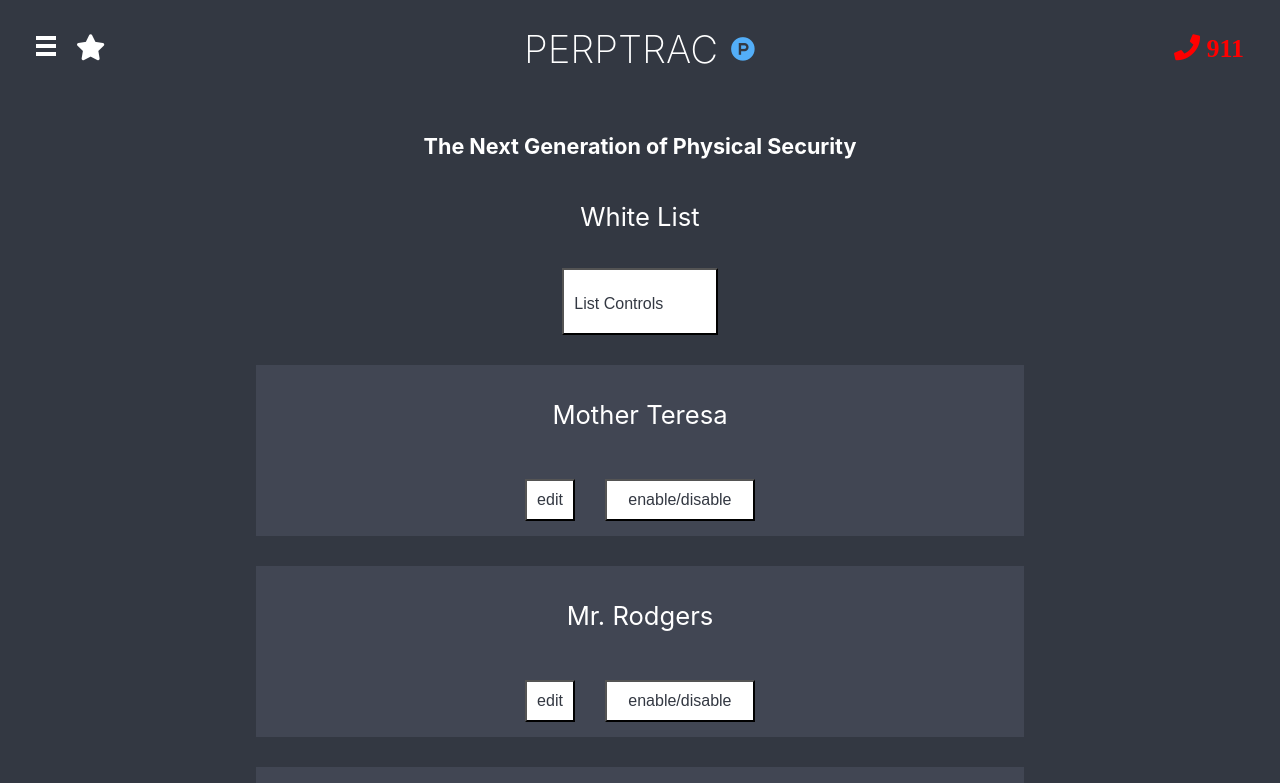
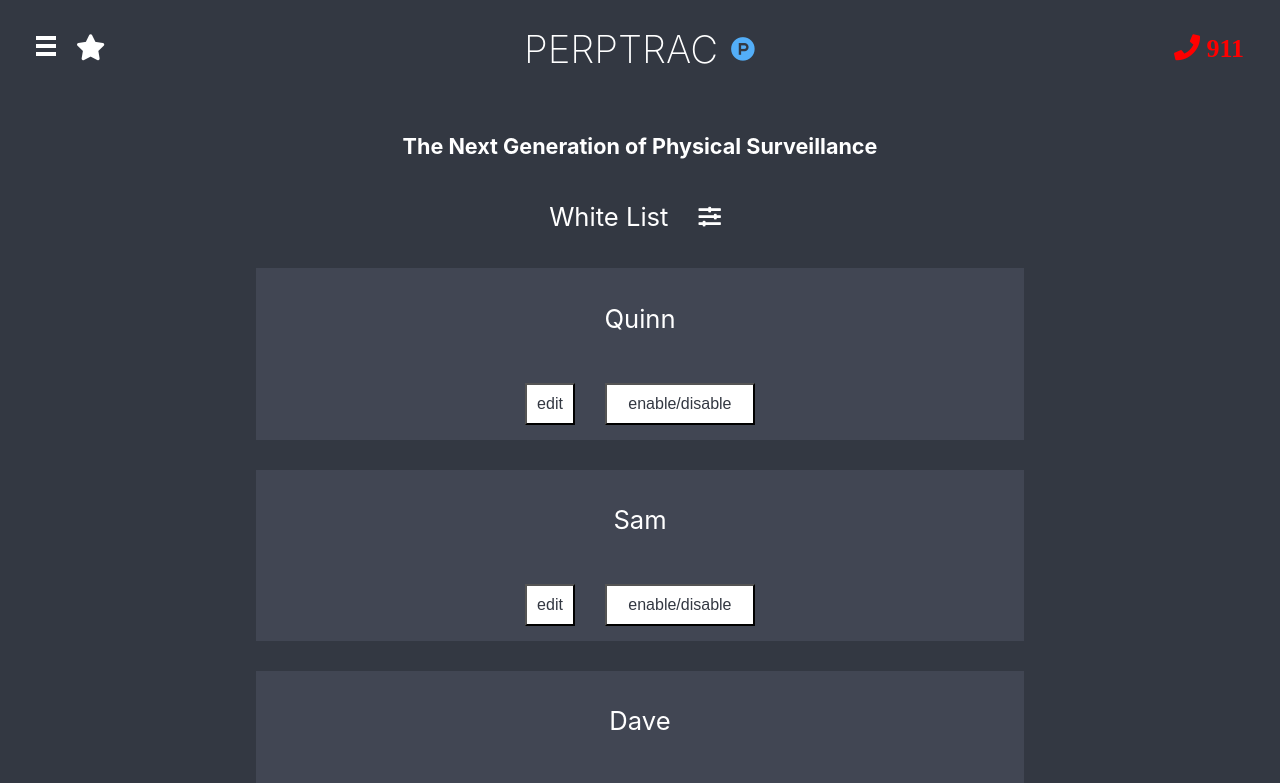
Before and after one commit to careybaldwin02/Security-UI-Front-End, a React (Create React App) app in the folder security/: page /whitelist in a window 1280 px wide. Shown: the top 783 px of the page. Built offline with nearby package versions, Linux system fonts and the light colour scheme; what google-maps-react would draw is missing.

Commit message:
more stylistic updates

```diff
--- a/security/src/About.js
+++ b/security/src/About.js
@@ -18,6 +18,9 @@
       <h1>About</h1>
       <div className = "about-menu">
       <ul className = "outside-list">
+        <li>
+            Overview
+        </li>
         <li>Help
 
             <ul className = "inside-list">
--- a/security/src/App.css
+++ b/security/src/App.css
@@ -205,7 +205,10 @@
   flex-direction: row;
   justify-content: space-between;
   align-items: center;
+}
 
+.list-title h2{
+  margin-right: 20px;
 }
 
 .e-d{
@@ -346,6 +349,11 @@
 }
 
 /* chart styles */
+
+.chart-container .control-bar{
+ margin: 0 18% 0 8%;
+
+}
 
 .chart-control-buttons{
   display: flex;
--- a/security/src/ChartControlBar.js
+++ b/security/src/ChartControlBar.js
@@ -75,7 +75,13 @@
           },
           {
             id: 4,
-            title: 'Decrease Radius',
+            title: 'Frequent Visitors',
+            selected: false,
+            key: 'filter'
+          },
+          {
+            id: 5,
+            title: 'Average Velocity',
             selected: false,
             key: 'filter'
           }
@@ -93,12 +99,6 @@
             <i className="fas fa-sliders"></i>
             </Link>
         </div>
-        <div className = "dropdown">
-         <Dropdown
-            title="Select Visualization"
-            list={this.state.visual}
-          />
-          </div>
           <div className = "dropdown">
           <Dropdown
             title = "Filter"
--- a/security/src/Header.js
+++ b/security/src/Header.js
@@ -21,7 +21,7 @@
         <i className="fab fa-product-hunt faa-pulse animated"></i>
         </div>
         <h5>
-            The Next Generation of Physical Security
+            The Next Generation of Physical Surveillance
         </h5>
         </Link>
         </div>
--- a/security/src/LocationChart.js
+++ b/security/src/LocationChart.js
@@ -41,8 +41,9 @@
                  </div>
             </form>
 
-             <ChartControlBar/>
+
             <div className = "chart-container">
+            <ChartControlBar/>
             <div className = "chart">
                  <img src={chart} />
              </div>
--- a/security/src/MapControls.js
+++ b/security/src/MapControls.js
@@ -12,13 +12,12 @@
         <SideBar />
         <Header />
         </div>
-        <div id = "page-wrap">
+        <div className = "page-wrap">
         <div className = "map-controls">
         <img src={mapcontrols} />
         </div>
         </div>
         </div>
-
     )};
 
 export default MapControls;
--- a/security/src/WhiteList.js
+++ b/security/src/WhiteList.js
@@ -13,19 +13,15 @@
             <Header />
         <div className="blacklist">
 
+        <div className = "list-title">
         <h2>White List</h2>
-
-        <div className = "list-controls">
-            <Link to = "/list-controls">
-                <button className = "list-controls">
-                    List Controls<i className="fas fa-sliders"></i>
-                </button>
-            </Link>
+        <Link to = "/list-controls"><i className="fas fa-sliders"></i>
+        </Link>
         </div>
 
         <div className = "blacklist-item">
         <h4>
-            Mother Teresa
+            Quinn
         </h4>
         <button>edit</button>
         <button className = "e-d">enable/disable</button>
@@ -33,7 +29,7 @@
 
         <div className = "blacklist-item">
         <h4>
-            Mr. Rodgers
+            Sam
         </h4>
         <button>edit</button>
         <button className = "e-d">enable/disable</button>
@@ -41,7 +37,7 @@
 
         <div className = "blacklist-item">
         <h4>
-            Aunt Janice
+            Dave
         </h4>
 
         <button>edit</button>
```
